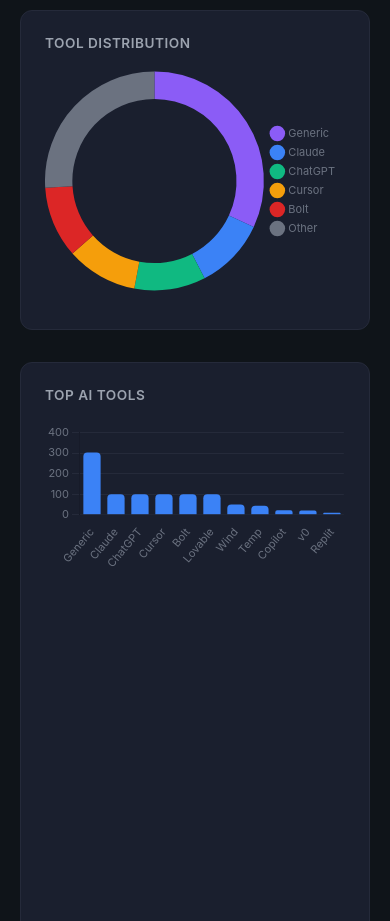
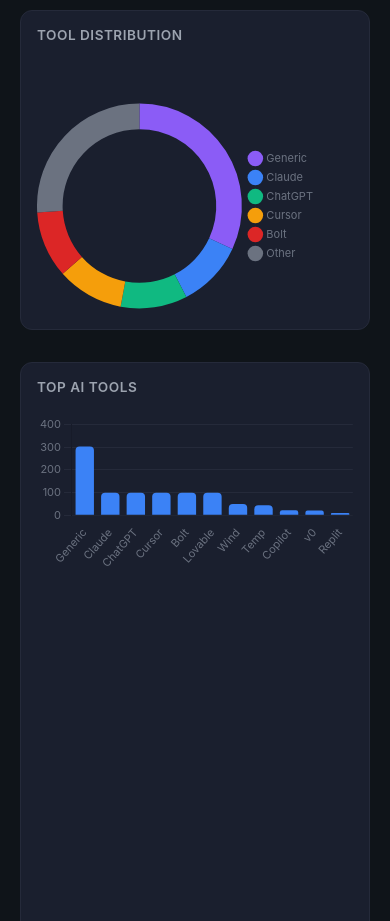
Before and after one commit to cristinamerisoiu/ai-app-tracker, a website: page index.html in a window 390 px wide. Shown: the part 1076-1997 px from the top of the page. Drawn offline with nearby package versions, Linux system fonts and the light colour scheme.

Commit message:
Update style.css

```diff
--- a/style.css
+++ b/style.css
@@ -162,10 +162,17 @@
 
     .chart-box {
         margin-bottom: 16px;
+        padding: 16px;
+        width: 100%;
     }
 
     .chart-box.full {
-        height: 600px;
+        height: 700px;
         margin-top: 16px;
+        padding: 16px;
+    }
+
+    canvas {
+        max-height: none !important;
     }
 }
```
